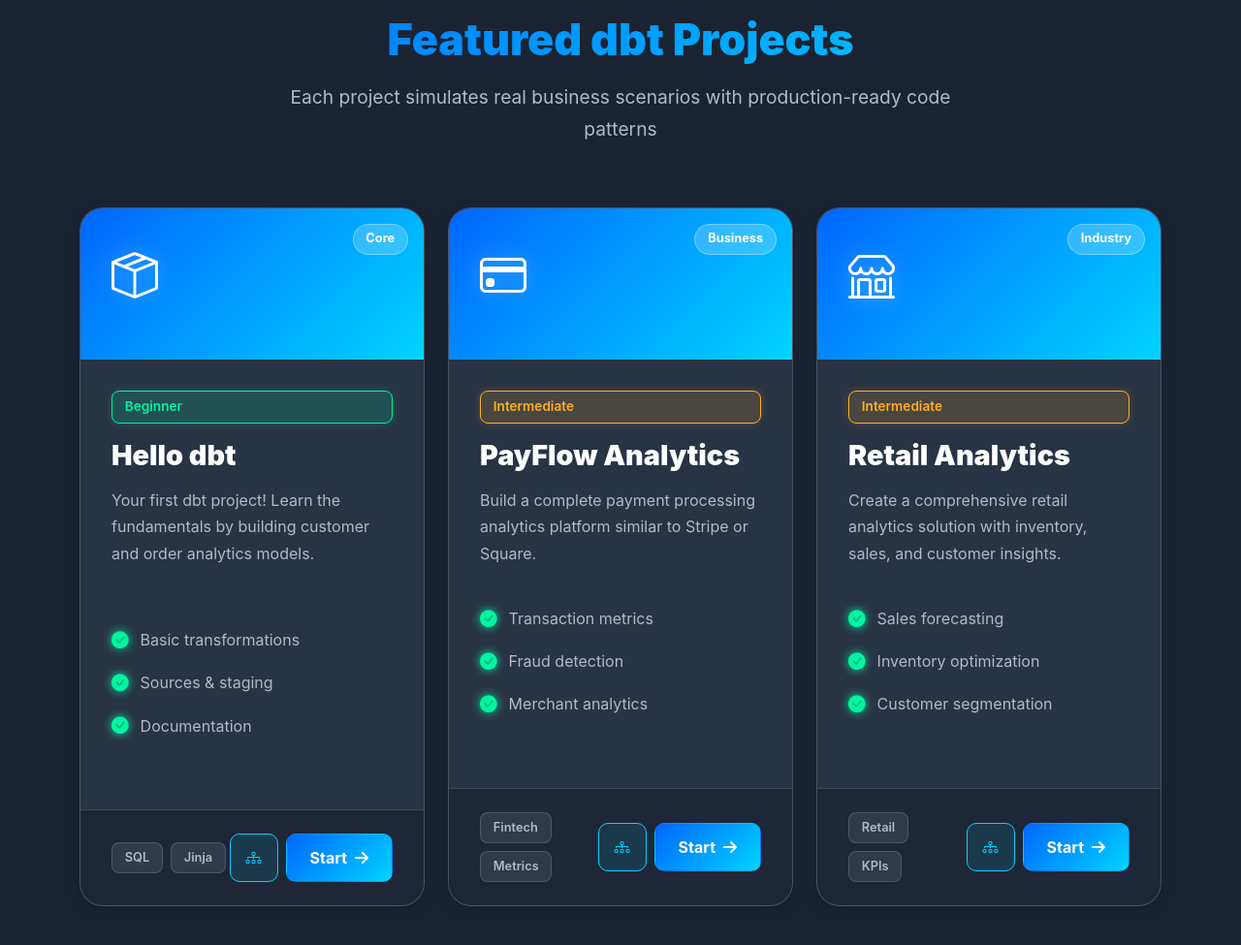
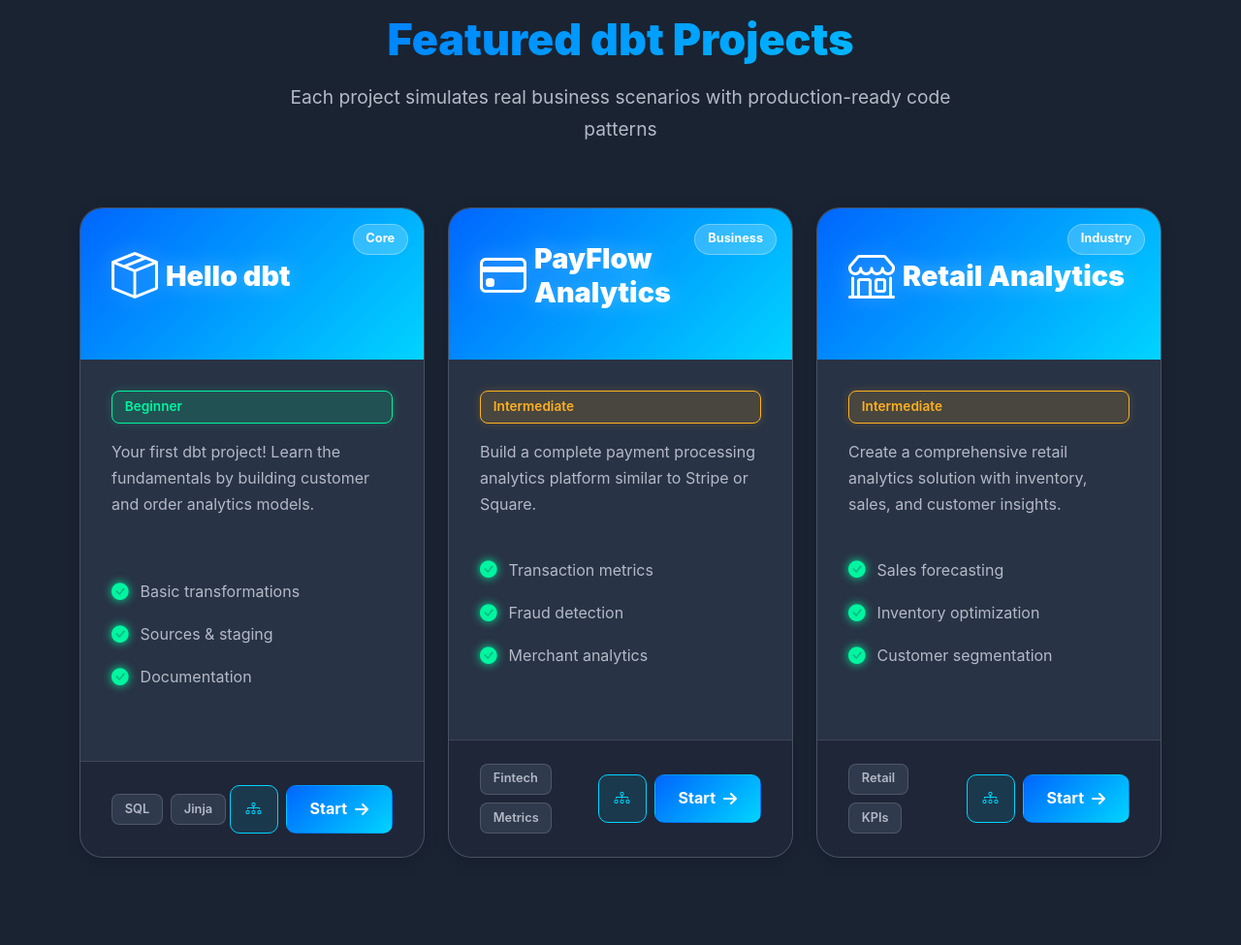
Before and after one commit to SS279/decode-data, a Django app: page /projects/ in a window 1280 px wide. Shown: the part 782-1757 px from the top of the page at 97% size. Run offline with Django 4.2, Linux system fonts and the light colour scheme.

Commit message:
Fix project heading alignments

```diff
--- a/learning/templates/additional/projects.html
+++ b/learning/templates/additional/projects.html
@@ -165,6 +165,9 @@
     }
 
     .project-icon {
+        display: flex;
+        align-items: center;
+        gap: 0.5rem;
         font-size: 3rem;
         color: var(--color-text-primary);
         margin-bottom: 1rem;
@@ -1027,11 +1030,11 @@
                         <span class="project-badge">Core</span>
                         <div class="project-icon">
                             <i class="bi bi-box-seam"></i>
+                            <h3 class="project-title" style="margin: 0; display: inline-flex;">Hello dbt</h3>
                         </div>
                     </div>
                     <div class="project-body">
                         <span class="difficulty-badge difficulty-beginner">Beginner</span>
-                        <h3 class="project-title">Hello dbt</h3>
                         <p class="project-description">
                             Your first dbt project! Learn the fundamentals by building customer and order analytics models.
                         </p>
@@ -1065,11 +1068,11 @@
                         <span class="project-badge">Business</span>
                         <div class="project-icon">
                             <i class="bi bi-credit-card"></i>
+                            <h3 class="project-title" style="margin: 0; display: inline-flex;">PayFlow Analytics</h3>
                         </div>
                     </div>
                     <div class="project-body">
                         <span class="difficulty-badge difficulty-intermediate">Intermediate</span>
-                        <h3 class="project-title">PayFlow Analytics</h3>
                         <p class="project-description">
                             Build a complete payment processing analytics platform similar to Stripe or Square.
                         </p>
@@ -1103,11 +1106,11 @@
                         <span class="project-badge">Industry</span>
                         <div class="project-icon">
                             <i class="bi bi-shop"></i>
+                            <h3 class="project-title" style="margin: 0; display: inline-flex;">Retail Analytics</h3>
                         </div>
                     </div>
                     <div class="project-body">
                         <span class="difficulty-badge difficulty-intermediate">Intermediate</span>
-                        <h3 class="project-title">Retail Analytics</h3>
                         <p class="project-description">
                             Create a comprehensive retail analytics solution with inventory, sales, and customer insights.
                         </p>
```
Also changed, not shown: dbt_project/models/fintech/fact_daily_revenue.sql (renamed from dbt_project/models/fintech/fct_daily_revenue.sql), dbt_project/models/fintech/fact_fraud_analysis.sql (renamed from dbt_project/models/fintech/fct_fraud_analysis.sql).
